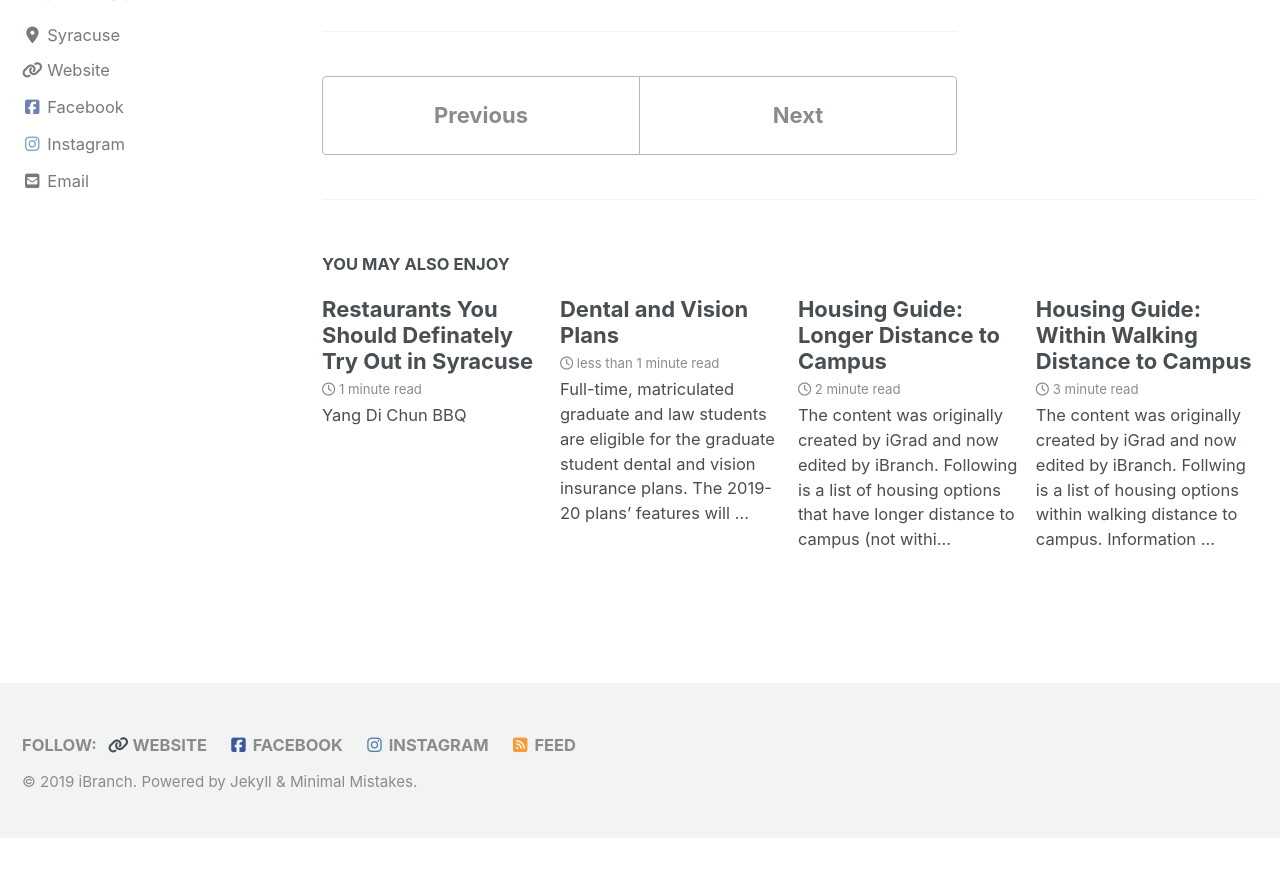
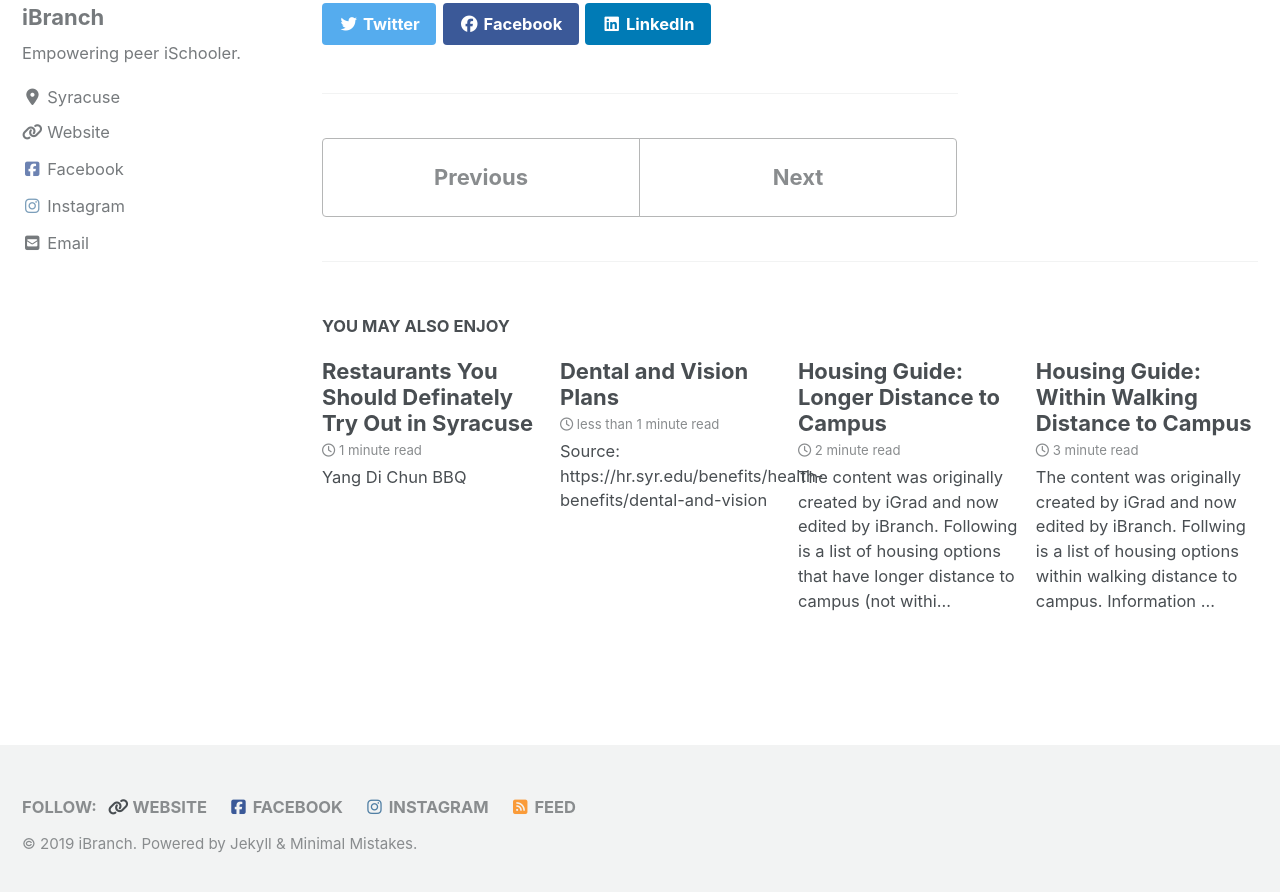
Before and after one commit to ibranchsu/ibranchsu.github.io, a Jekyll site: the page built from _posts/2019-7-18-health-insurance.md, in a window 1280 px wide and 900 px high, scrolled down 5778 px. Shown: the top 892 px of the window. Built offline with Jekyll 4.4.1, drawn with Linux system fonts in a browser that asks for light colours; cached includes are drawn as plain includes; nearby versions of some CDN libraries; before the commit the page ends 6616 px from its top, so only the background shows below that; some of the changed lines change nothing that is shown; some of the changed text lies outside the part shown.

Commit message:
Corrected

```diff
--- a/_posts/2019-7-18-dental-vision.md
+++ b/_posts/2019-7-18-dental-vision.md
@@ -2,6 +2,9 @@
 title: "Dental and Vision Plans"
 permalink: /dentalvision/
 ---
+
+Source: https://hr.syr.edu/benefits/health-benefits/dental-and-vision
+
 
 Full-time, matriculated graduate and law students are eligible for the graduate student dental and vision insurance plans.
 
--- a/_posts/2019-7-18-health-insurance.md
+++ b/_posts/2019-7-18-health-insurance.md
@@ -3,6 +3,8 @@
 permalink: /healthinsurance/
 ---
 **Student Health Insurance Plan Eligibility and Coverage**
+
+Source: http://healthinsurance.syr.edu/
 
 All full-time, matriculated undergraduate, graduate and law students are eligible for the Student Health Insurance Plan. Once per academic year, eligible students must enroll in or waive out of the Student Health Insurance Plan with alternate qualifying coverage through their MySlice account.
 
```
